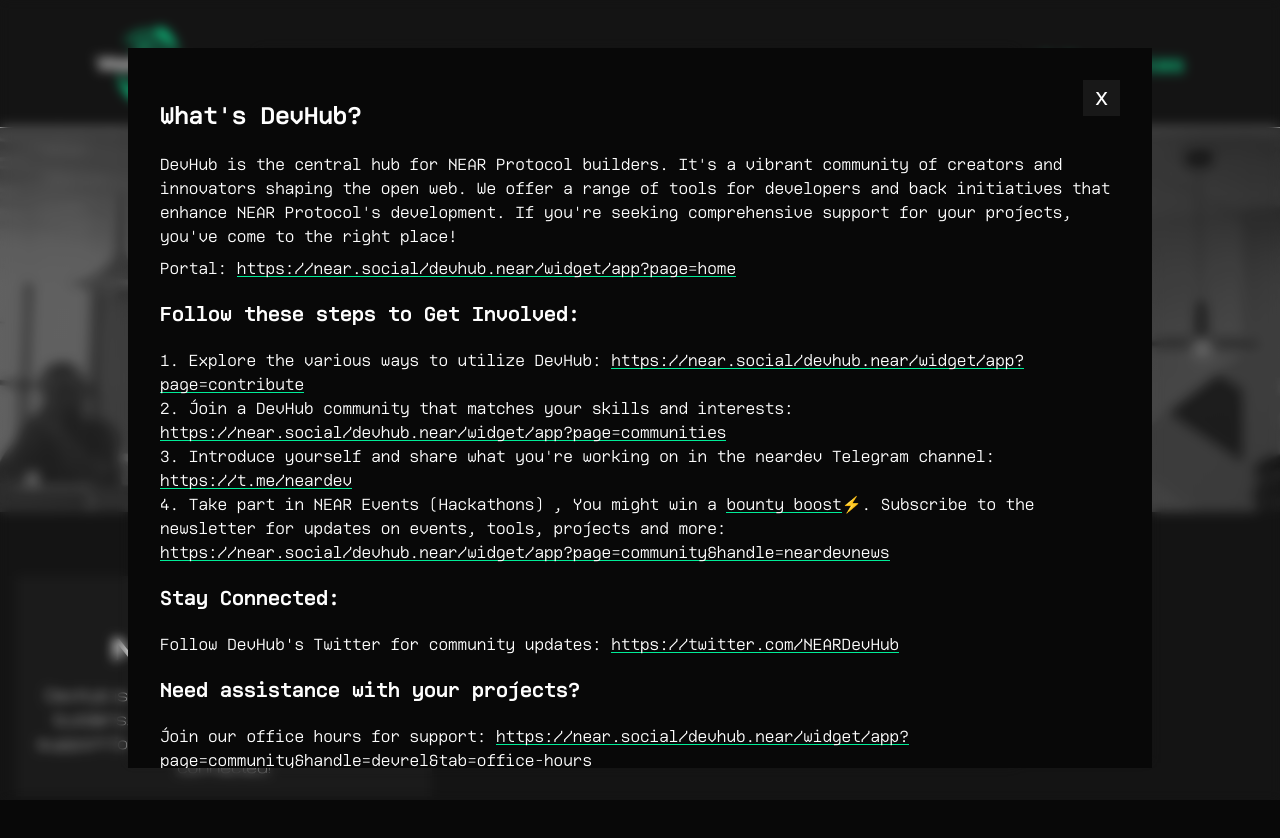
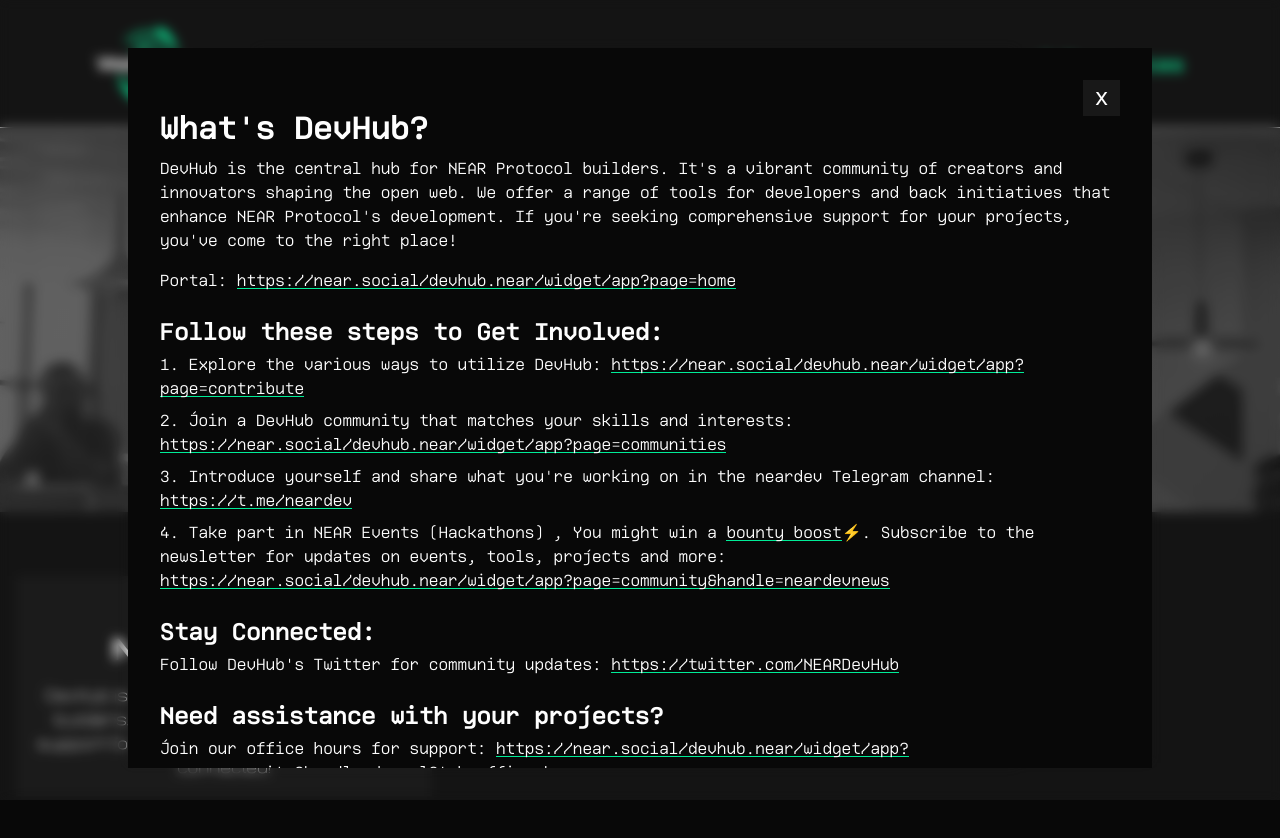
Before and after one commit to webfusiondev/WebFusion.xyz, a Next.js app: page /courses-and-resources in a window 1280 px wide. Both pictures are taken after a click on the element 224 px from the left and 686 px from the top of the page. Shown: the top 838 px of the page. Before the commit the page ends 800 px from the top, so only its background shows below. Built offline with nearby package versions, Linux system fonts and the light colour scheme.

Commit message:
md fonts and modal

```diff
--- a/pages/courses-and-resources.tsx
+++ b/pages/courses-and-resources.tsx
@@ -63,7 +63,7 @@
       </div>
       <div
         className={
-          widolte.className + " grid max-w-7xl mx-auto grid-cols-1 md:grid-cols-2 xl:grid-cols-3 px-4"
+          widolte.className + " grid max-w-7xl mx-auto grid-cols-1 md:grid-cols-2 xl:grid-cols-3 px-4 pb-40"
         }
       >
         {resources.map(({ name, description, markdown }, idx) => (
@@ -90,7 +90,7 @@
   return (
     <>
       <Dialog
-        className="absolute inset-0 z-10"
+        className="fixed inset-0 z-10"
         open={isOpen}
         onClose={() => setIsOpen(false)}
       >
@@ -117,14 +117,29 @@
             className={ki.className}
             components={{
               h1: ({ children, node, ...props }) => (
-                <div {...props} className="font-bold text-2xl my-5">
+                <h1 {...props} className="font-semibold text-[2em] mt-6 mb-1">
                   {children}
-                </div>
+                </h1>
               ),
               h2: ({ children, node, ...props }) => (
-                <div {...props} className="font-bold text-xl my-5">
+                <h2 {...props} className="font-semibold text-2xl mt-6 mb-1">
                   {children}
-                </div>
+                </h2>
+              ),
+              h3: ({ children, node, ...props }) => (
+                <h3 {...props} className="font-semibold text-xl mt-6 mb-1">
+                  {children}
+                </h3>
+              ),
+              h4: ({ children, node, ...props }) => (
+                <h4 {...props} className="font-semibold text-base mt-6 mb-1">
+                  {children}
+                </h4>
+              ),
+              h5: ({ children, node, ...props }) => (
+                <h5 {...props} className="font-semibold text-sm mt-6 mb-1">
+                  {children}
+                </h5>
               ),
               a: ({ children, node, href, ...props }) => (
                 <Link
@@ -142,9 +157,14 @@
                 </Link>
               ),
               p: ({ children, node, ...props }) => (
-                <p {...props} className="mb-2">
+                <p {...props} className="mb-4">
                   {children}
                 </p>
+              ),
+              li: ({ children, node, ...props }) => (
+                <li {...props} className="mb-2">
+                  {children}
+                </li>
               ),
               ol: ({ children, node, ...props }) => (
                 <ol {...props} className="list-decimal list-inside">
```
